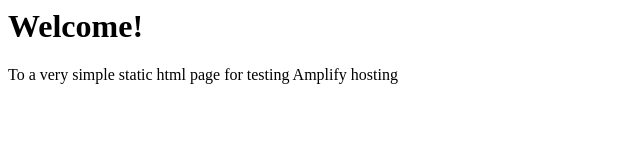
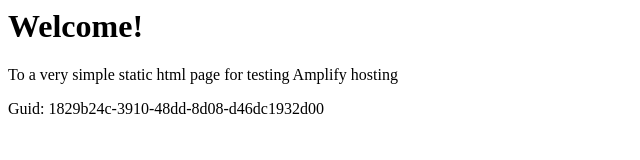
Before and after one commit to aws-aemilia-icn/Github-PR-Commit-Integration-Test-DoNotTouch-v1-preprod-ap-northeast-2, a website: page src/index.html in a window 1280 px wide. Shown: the whole page, without its empty margins (0-640 px from the left). Drawn offline with Linux system fonts and the light colour scheme.

Commit message:
commit from integ tests

```diff
--- a/src/index.html
+++ b/src/index.html
@@ -1,3 +1,5 @@
+
+
 <html lang="en">
 
 <head>
@@ -10,6 +12,6 @@
 <body>
     <h1>Welcome!</h1>
     <p>To a very simple static html page for testing Amplify hosting</p>
-</body>
+    <p>Guid: 1829b24c-3910-48dd-8d08-d46dc1932d00</p></body>
 
 </html>
```
